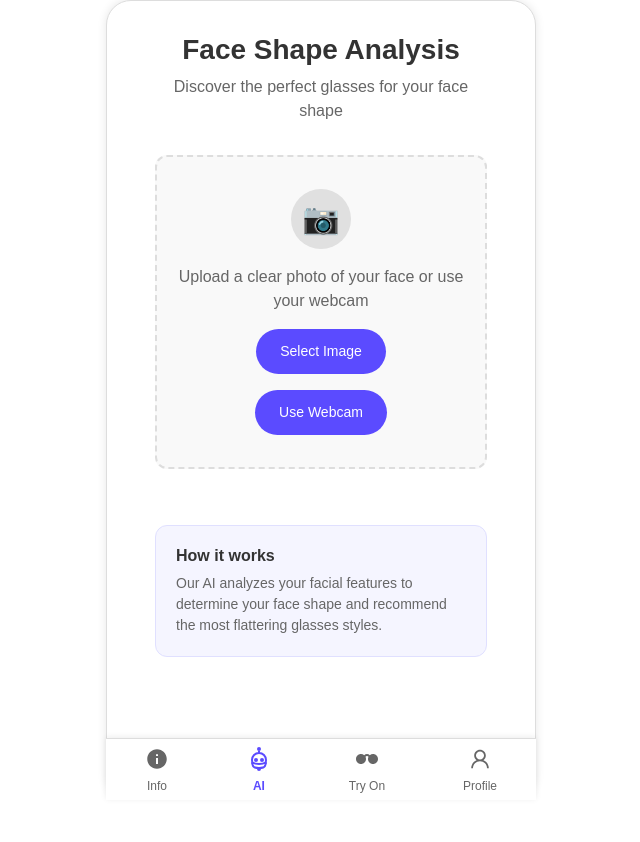
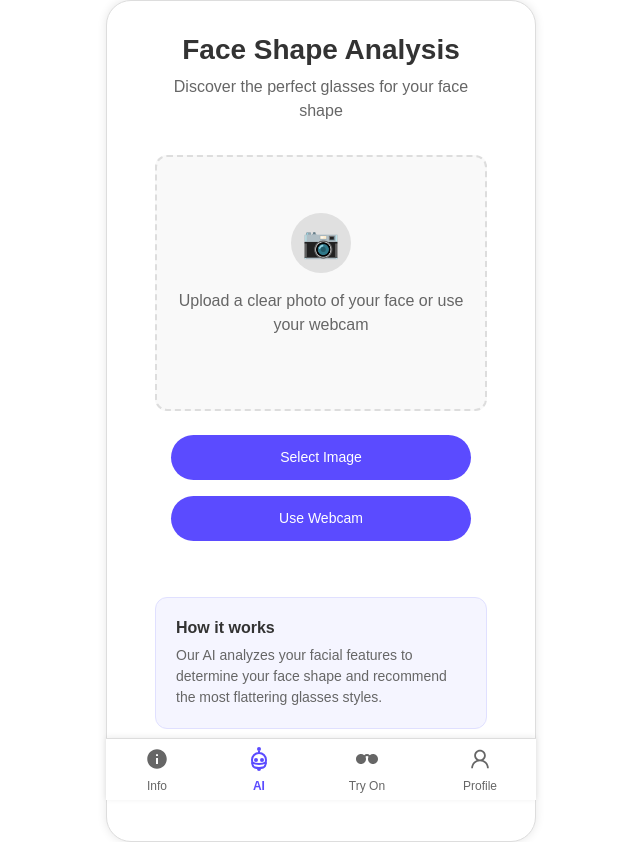
Before and after one commit to vjchen03/perceptrix, a React (Vite) app: page /ai in a window 1280 px wide. Shown: the whole page, without its empty margins (319-959 px from the left). Before the commit the page ends 800 px from the top, so only its background shows below. Built offline with nearby package versions, Linux system fonts and the light colour scheme; no server answers.

Commit message:
fixed camera page in ai

```diff
--- a/src/pages/ai/CameraPage.jsx
+++ b/src/pages/ai/CameraPage.jsx
@@ -1,4 +1,4 @@
-import React, { useRef, useState } from "react";
+import React, { useRef, useState, useEffect } from "react";
 import { useNavigate } from "react-router-dom";
 
 export default function CameraPage() {
@@ -6,19 +6,23 @@ export default function CameraPage() {
   const videoRef = useRef(null);
   const canvasRef = useRef(null);
   const [webcamActive, setWebcamActive] = useState(false);
-  const [image, setImage] = useState(null);
 
-  const startWebcam = async () => {
+  useEffect(() => {
+    const enableWebcam = async () => {
+      if (!webcamActive || !videoRef.current) return;
       try {
         const stream = await navigator.mediaDevices.getUserMedia({ video: true });
         videoRef.current.srcObject = stream;
         videoRef.current.play();
-      setWebcamActive(true);
       } catch (err) {
-      alert("Unable to access camera.");
-      console.error(err);
+        console.error("Webcam error:", err.name, err.message);
+        alert("Unable to access camera: " + err.message);
+        setWebcamActive(false);
       }
     };
+
+    enableWebcam();
+  }, [webcamActive]);
 
   const stopWebcam = () => {
     const stream = videoRef.current?.srcObject;
@@ -69,6 +73,9 @@ export default function CameraPage() {
                 <span style={styles.cameraIcon}>📷</span>
               </div>
               <p style={styles.dropzoneText}>Upload a clear photo of your face or use your webcam</p>
+            </div>
+
+            <div style={styles.buttonGroup}>
               <label htmlFor="file-upload" style={styles.uploadButton}>
                 Select Image
               </label>
@@ -79,7 +86,7 @@ export default function CameraPage() {
                 onChange={handleImageUpload}
                 style={styles.fileInput}
               />
-              <button style={{ ...styles.uploadButton, marginTop: "1rem" }} onClick={startWebcam}>
+              <button style={styles.uploadButton} onClick={() => setWebcamActive(true)}>
                 Use Webcam
               </button>
             </div>
@@ -142,13 +149,13 @@ const styles = {
   dropzone: {
     border: "2px dashed #ddd",
     borderRadius: "12px",
-    padding: "2rem 1rem",
+    padding: "3.5rem 1rem",
+    minHeight: "220px",
     display: "flex",
     flexDirection: "column",
     alignItems: "center",
     justifyContent: "center",
     backgroundColor: "#f9f9f9",
-    cursor: "pointer",
   },
   iconPlaceholder: {
     width: "60px",
@@ -171,6 +178,13 @@ const styles = {
   fileInput: {
     display: "none",
   },
+  buttonGroup: {
+    display: "flex",
+    flexDirection: "column",
+    gap: "1rem",
+    marginTop: "1.5rem",
+    alignItems: "center",
+  },
   uploadButton: {
     backgroundColor: "#5b4bff",
     color: "white",
@@ -180,7 +194,8 @@ const styles = {
     fontSize: "14px",
     fontWeight: "500",
     cursor: "pointer",
-    display: "inline-block",
+    width: "100%",
+    maxWidth: "300px",
     textAlign: "center",
   },
   previewContainer: {
@@ -241,5 +256,5 @@ const styles = {
     color: "#666",
     margin: 0,
     lineHeight: "1.5",
-  }
+  },
 };
```
Lines whose indentation alone changed are shown as unchanged.
